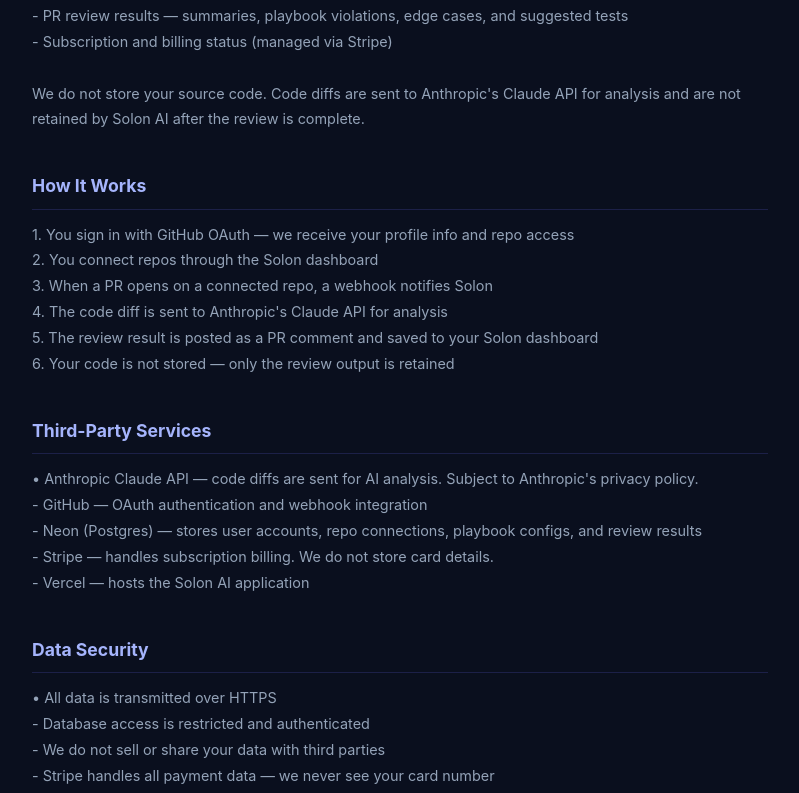
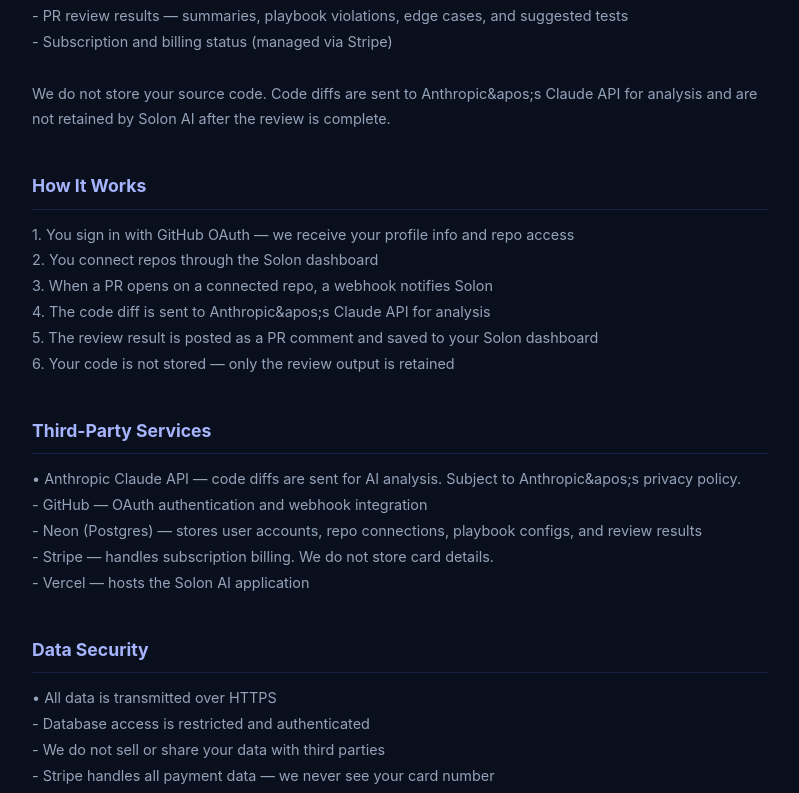
Before and after one commit to Solon-Dev/Solon, a Next.js app: page /privacy in a window 1280 px wide. Shown: the part 606-1399 px from the top of the page, without its empty margins (240-1039 px from the left). Built offline with nearby package versions, Linux system fonts and the light colour scheme; no server answers.

Commit message:
fix: escape apostrophes in JSX template content to fix react/no-unescaped-entities ESLint error

```diff
--- a/src/app/privacy/page.tsx
+++ b/src/app/privacy/page.tsx
@@ -44,20 +44,20 @@
 - PR review results — summaries, playbook violations, edge cases, and suggested tests
 - Subscription and billing status (managed via Stripe)
 
-We do not store your source code. Code diffs are sent to Anthropic's Claude API for analysis and are not retained by Solon AI after the review is complete.`,
+We do not store your source code. Code diffs are sent to Anthropic&apos;s Claude API for analysis and are not retained by Solon AI after the review is complete.`,
           },
           {
             title: 'How It Works',
             content: `1. You sign in with GitHub OAuth — we receive your profile info and repo access
 2. You connect repos through the Solon dashboard
 3. When a PR opens on a connected repo, a webhook notifies Solon
-4. The code diff is sent to Anthropic's Claude API for analysis
+4. The code diff is sent to Anthropic&apos;s Claude API for analysis
 5. The review result is posted as a PR comment and saved to your Solon dashboard
 6. Your code is not stored — only the review output is retained`,
           },
           {
             title: 'Third-Party Services',
-            content: `• Anthropic Claude API — code diffs are sent for AI analysis. Subject to Anthropic's privacy policy.
+            content: `• Anthropic Claude API — code diffs are sent for AI analysis. Subject to Anthropic&apos;s privacy policy.
 - GitHub — OAuth authentication and webhook integration
 - Neon (Postgres) — stores user accounts, repo connections, playbook configs, and review results
 - Stripe — handles subscription billing. We do not store card details.
```
